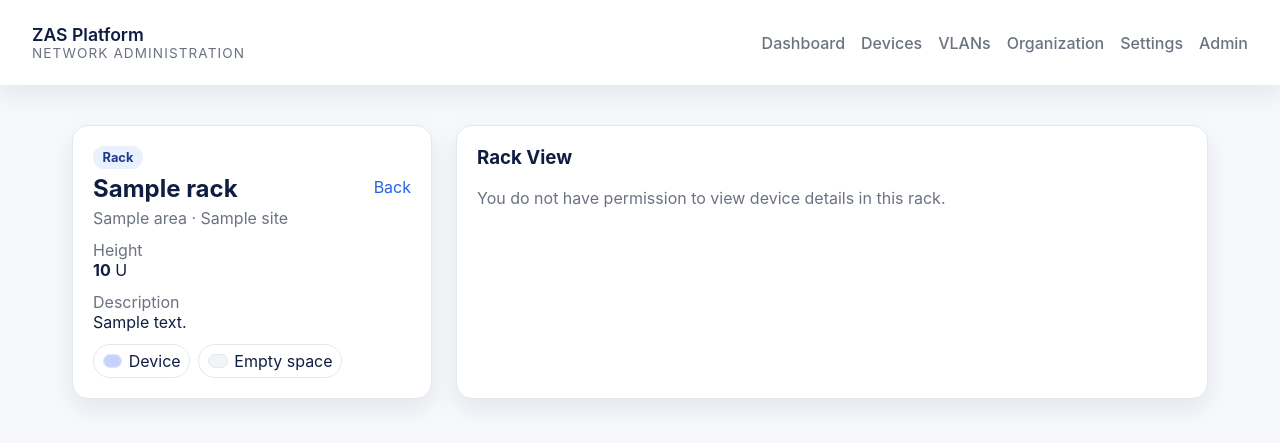
After one commit to hamidsadegh/zas, a Django app: template core/templates/core/organization/rack_detail.html in a window 1280 px wide. The commit adds this page. Shown: the top 443 px of the page. Run offline with Django 5.2, Linux system fonts and the light colour scheme; the template is opened without the code that fills it: most values are stand-ins (such as "Sample title", 1, 10 or a date in 2020).

Commit message:
Added Rack viw to the Organization UI

```diff
--- a/core/templates/core/organization/_site_detail.html
+++ b/core/templates/core/organization/_site_detail.html
@@ -143,6 +143,7 @@
                                     <td style="padding:0.35rem;">{{ rack.u_height }}</td>
                                     <td style="padding:0.35rem;">{{ rack.description|default:"" }}</td>
                                     <td style="padding:0.35rem; text-align:right; display:flex; gap:0.35rem; justify-content:flex-end;">
+                                        <a class="btn-ghost" href="{% url 'organization_rack_detail' rack.id %}">View</a>
                                         <button
                                             class="btn-ghost"
                                             hx-get="{% url 'organization_home' %}?site={{ site.id }}&area={{ selected_area.id }}&rack={{ rack.id }}"
--- /dev/null
+++ b/core/templates/core/organization/rack_detail.html
@@ -0,0 +1,221 @@
+{% extends "core/base.html" %}
+
+{% block title %}Rack {{ rack.name }}{% endblock %}
+
+{% block styles %}
+.rack-shell {
+    max-width: 3600px;
+    margin: 0 auto;
+    display: grid;
+    grid-template-columns: 360px 3fr;
+    gap: 1.5rem;
+}
+.card {
+    background: var(--surface);
+    border-radius: 16px;
+    padding: 1.25rem;
+    box-shadow: var(--shadow);
+    border: 1px solid var(--border);
+}
+.rack-meta h2 { margin: 0 0 0.35rem 0; }
+.pill {
+    background: #e9f1ff;
+    color: #1e3a8a;
+    padding: 0.25rem 0.6rem;
+    border-radius: 999px;
+    font-weight: 700;
+    font-size: 0.8rem;
+}
+.muted { color: var(--muted); }
+.rack-viewport {
+    border: 1px solid var(--border);
+    border-radius: 12px;
+    background: #f8fafc;
+    padding: 0.75rem;
+}
+.rack-views {
+    display: grid;
+    grid-template-columns: 4fr;
+    gap: 1rem;
+    width: 100%;
+}
+.units {
+    display: grid;
+    grid-template-columns: 70px 1fr;
+    gap: 0.35rem;
+    align-items: start;
+}
+.unit-row {
+    display: contents;
+}
+.unit-label {
+    font-family: "Fira Code", monospace;
+    color: var(--muted);
+    text-align: right;
+    padding-right: 0.35rem;
+}
+.unit-slot {
+    min-height: 32px;
+    border: 1px dashed var(--border);
+    border-radius: 8px;
+    background: #fff;
+    padding: 0.4rem 0.6rem;
+}
+.device-block {
+    border-radius: 10px;
+    padding: 0.5rem 0.65rem;
+    color: #0f172a;
+    border: 1px solid var(--border);
+    box-shadow: 0 6px 14px rgba(15,29,64,0.08);
+    display: flex;
+    flex-direction: column;
+    height: 100%;
+    gap: 0.25rem;
+    overflow: hidden;
+}
+.device-name { font-weight: 700; }
+.device-role { font-size: 0.85rem; color: var(--muted); }
+.device-img {
+    flex: 1 1 auto;
+    min-height: 0;
+    width: 100%;
+    height: 100%;
+    object-fit: contain;
+    margin-top: 0;
+    border-radius: 6px;
+    background: #fff;
+}
+.legend {
+    display: flex;
+    gap: 0.5rem;
+    flex-wrap: wrap;
+    margin-top: 0.75rem;
+}
+.legend span {
+    display: inline-flex;
+    align-items: center;
+    gap: 0.4rem;
+    padding: 0.35rem 0.55rem;
+    border-radius: 999px;
+    border: 1px solid var(--border);
+    background: #fff;
+}
+.color-chip {
+    width: 12px;
+    height: 12px;
+    border-radius: 999px;
+    display: inline-block;
+}
+@media (max-width: 960px) { .rack-shell { grid-template-columns: 1fr; } }
+@media (min-width: 960px) { .rack-views { grid-template-columns: 1fr 1fr; } }
+{% endblock %}
+
+{% block content %}
+<div class="rack-shell">
+    <div class="card rack-meta">
+        <div style="display:flex;align-items:center;justify-content:space-between;gap:0.5rem;">
+            <div>
+                <div class="pill" style="display:inline-block;margin-bottom:0.3rem;">Rack</div>
+                <h2>{{ rack.name }}</h2>
+                <div class="muted">{{ rack.area.name }} · {{ rack.area.site.name }}</div>
+            </div>
+            <a class="btn-ghost" href="{% url 'organization_home' %}?site={{ rack.area.site.id }}&area={{ rack.area.id }}">Back</a>
+        </div>
+        <div style="margin-top:0.75rem;">
+            <div class="muted">Height</div>
+            <div><strong>{{ rack.u_height|default:"N/A" }}</strong> U</div>
+        </div>
+        {% if rack.description %}
+        <div style="margin-top:0.75rem;">
+            <div class="muted">Description</div>
+            <div>{{ rack.description }}</div>
+        </div>
+        {% endif %}
+        <div class="legend">
+            <span><span class="color-chip" style="background:#c7d2fe;"></span>Device</span>
+            <span><span class="color-chip" style="background:#f3f4f6;"></span>Empty space</span>
+        </div>
+    </div>
+
+    <div class="card">
+        <h3 style="margin-top:0;">Rack View</h3>
+        {% if not show_devices %}
+            <p class="muted">You do not have permission to view device details in this rack.</p>
+        {% else %}
+            {% if has_positions %}
+            <div class="rack-views">
+                <div class="rack-viewport">
+                    <div class="muted" style="margin-bottom:0.4rem;">Front</div>
+                    <div class="units">
+                        {% for row in layout %}
+                            <div class="unit-row">
+                                <div class="unit-label">{% if not row.occupied %}U{{ row.unit }}{% endif %}</div>
+                                <div class="unit-slot" style="{% if row.occupied and not row.device %}background: transparent; border: none; padding:0; min-height:0;{% endif %}" >
+                                    {% if row.device %}
+                                    <div class="device-block" style="background:#eef2ff; border-color:#cbd5f5; height: calc({{ row.height }} * 36px);">
+                                        <div class="device-name">
+                                            <a href="{% url 'device_detail' row.device.id %}">{{ row.device.name }}</a>
+                                        </div>
+                                        <div class="device-role">
+                                            {{ row.device.device_type.model|default:"" }}
+                                            {% if row.device.role %} · {{ row.device.role.name }}{% endif %}
+                                        </div>
+                                        <div class="muted" style="font-size:0.85rem;">Spans {{ row.height }}U</div>
+                                        {% if row.device.device_type.front_image %}
+                                            <img src="{{ row.device.device_type.front_image.url }}" alt="{{ row.device.name }} front" class="device-img">
+                                        {% endif %}
+                                    </div>
+                                    {% endif %}
+                                </div>
+                            </div>
+                        {% endfor %}
+                    </div>
+                </div>
+                <div class="rack-viewport">
+                    <div class="muted" style="margin-bottom:0.4rem;">Rear</div>
+                    <div class="units">
+                        {% for row in layout %}
+                            <div class="unit-row">
+                                <div class="unit-label">{% if not row.occupied %}U{{ row.unit }}{% endif %}</div>
+                                <div class="unit-slot" style="{% if row.occupied and not row.device %}background: transparent; border: none; padding:0; min-height:0;{% endif %}">
+                                    {% if row.device %}
+                                    <div class="device-block" style="background:#eef2ff; border-color:#cbd5f5; height: calc({{ row.height }} * 36px);">
+                                        <div class="device-name">
+                                            <a href="{% url 'device_detail' row.device.id %}">{{ row.device.name }}</a>
+                                        </div>
+                                        <div class="device-role">
+                                            {{ row.device.device_type.model|default:"" }}
+                                            {% if row.device.role %} · {{ row.device.role.name }}{% endif %}
+                                        </div>
+                                        <div class="muted" style="font-size:0.85rem;">Spans {{ row.height }}U</div>
+                                        {% if row.device.device_type.rear_image %}
+                                            <img src="{{ row.device.device_type.rear_image.url }}" alt="{{ row.device.name }} rear" class="device-img">
+                                        {% elif row.device.device_type.front_image %}
+                                            <img src="{{ row.device.device_type.front_image.url }}" alt="{{ row.device.name }} front" class="device-img">
+                                        {% endif %}
+                                    </div>
+                                    {% endif %}
+                                </div>
+                            </div>
+                        {% endfor %}
+                    </div>
+                </div>
+            </div>
+            {% else %}
+                <p class="muted">No unit positions available. Showing devices as a simple list.</p>
+                <ul style="padding-left:1rem; margin:0;">
+                    {% for device in device_list %}
+                        <li style="margin-bottom:0.35rem;">
+                            <strong>{{ device.name }}</strong>
+                            {% if device.device_type %} — {{ device.device_type.model }}{% endif %}
+                            {% if device.role %}<span class="muted">({{ device.role.name }})</span>{% endif %}
+                        </li>
+                    {% empty %}
+                        <li class="muted">No devices assigned to this rack.</li>
+                    {% endfor %}
+                </ul>
+            {% endif %}
+        {% endif %}
+    </div>
+</div>
+{% endblock %}
--- a/core/urls.py
+++ b/core/urls.py
@@ -21,4 +21,5 @@ urlpatterns = [
     path("organization/racks/create/", organization_views.rack_create, name="organization_rack_create"),
     path("organization/racks/<uuid:rack_id>/update/", organization_views.rack_update, name="organization_rack_update"),
     path("organization/racks/<uuid:rack_id>/delete/", organization_views.rack_delete, name="organization_rack_delete"),
+    path("organization/racks/<uuid:rack_id>/", organization_views.RackDetailView.as_view(), name="organization_rack_detail"),
 ]
--- a/dcim/templates/dcim/device_detail.html
+++ b/dcim/templates/dcim/device_detail.html
@@ -335,7 +335,7 @@ main {
                 <div class="info-item"><span>Status</span><span>{{ device.status|default:"unknown" }}</span></div>
                 <div class="info-item"><span>Uptime</span><span>{{ device.runtime.uptime|default:"—" }}</span></div>
                 <div class="info-item"><span>Area</span><span>{{ device.area|default:"—" }}</span></div>
-                <div class="info-item"><span>Rack</span><span>{{ device.rack.name|default:"—" }}</span></div>
+                <div class="info-item"><span>Rack</span><span>{% if device.rack %}<a href="{% url 'organization_rack_detail' device.rack.id %}">{{ device.rack.name }}</a>{% else %}—{% endif %}</span></div>
                 <div class="info-item"><span>Site</span><span>{{ device.site.name|default:"—" }}</span></div>
             </div>
             <div class="info-block">
```
Also changed, not shown: core/organization_views.py (+79 -1 lines). Lines whose indentation alone changed are shown as unchanged.
